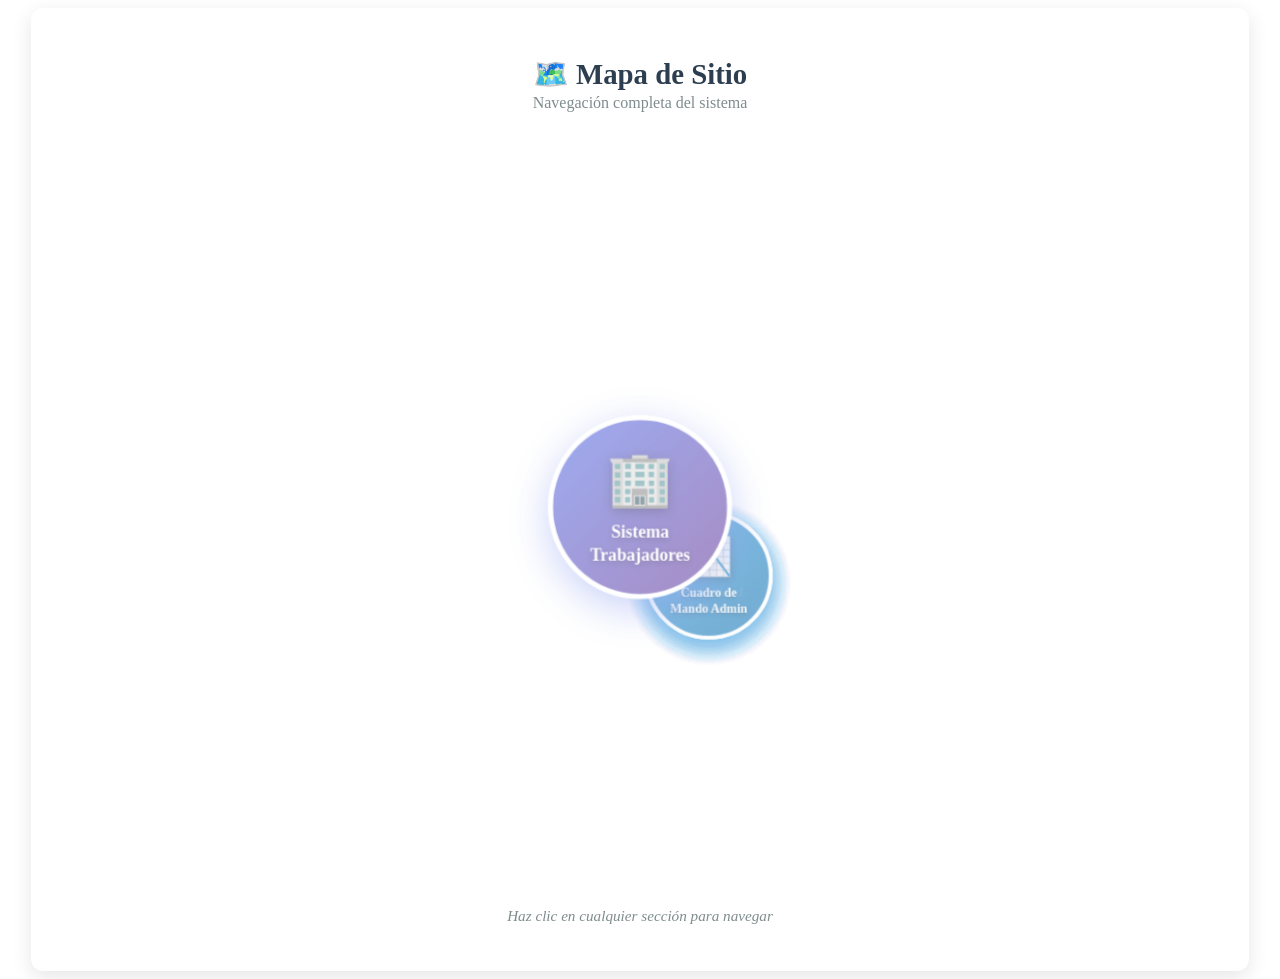
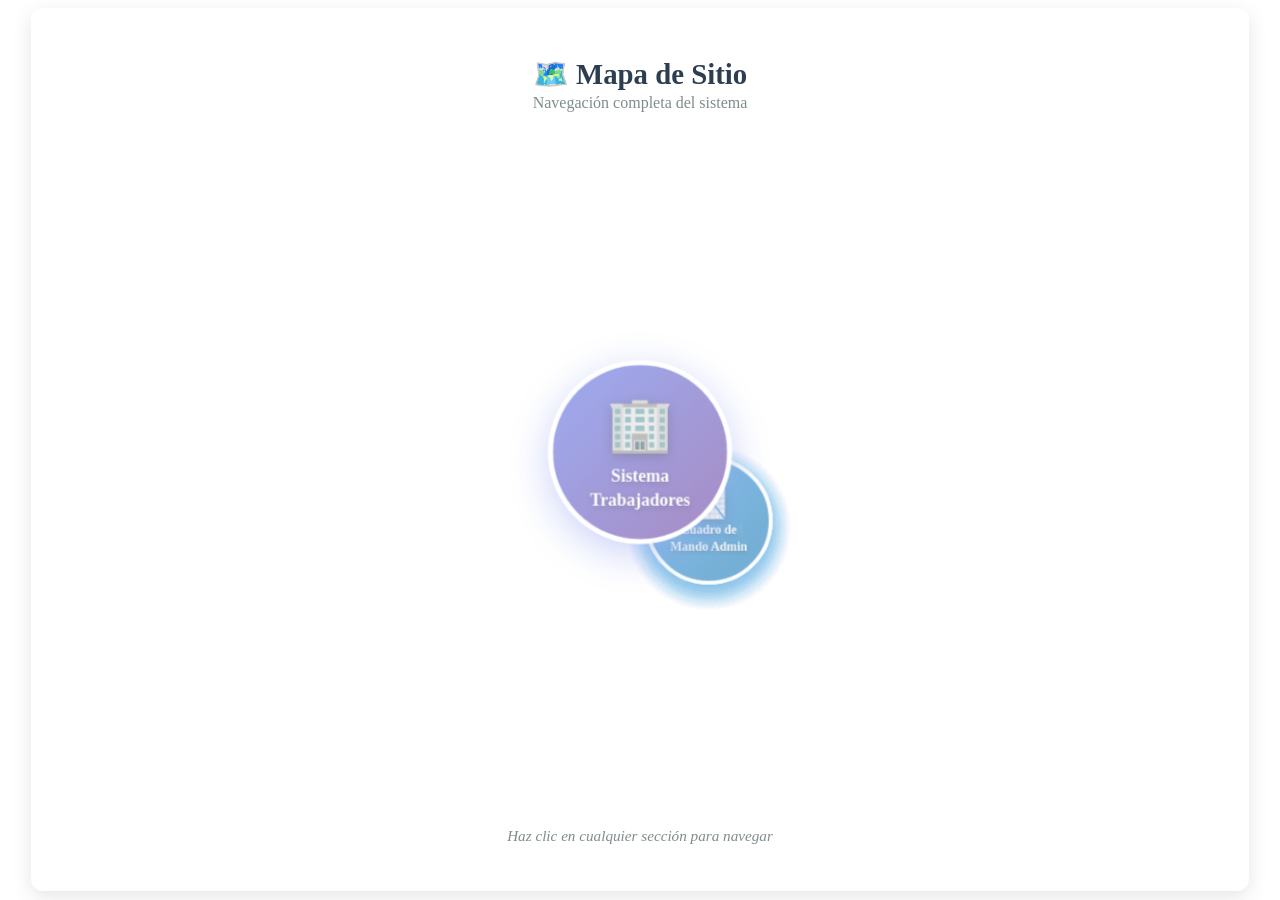

cambio iconos mapa de sitio

--- a/frontend/css/sitemap.css
+++ b/frontend/css/sitemap.css
@@ -35,7 +35,7 @@
   color: #7f8c8d;
   font-size: 1em;
   margin-top: -5px;
-  margin-bottom: 40px;
+  margin-bottom: 10px;
   font-weight: 500;
   align-self: center; /* Centra solo el subtítulo */
 }
@@ -45,7 +45,7 @@
   position: relative;
   width: 750px;
   height: 750px;
-  margin: 30px auto;
+  margin: 5px auto;
   animation: fadeIn 0.8s ease-in-out;
   align-self: center; /* Centra la rueda */
 }
@@ -134,18 +134,26 @@
 }
 
 /* ✅ ESTILOS ESPECIALES PARA MODALIDADES */
-.modalidad-psicosocial .wheel-item-content {
-  background: linear-gradient(135deg, #9b59b6 0%, #8e44ad 100%);
-  box-shadow: 0 8px 25px rgba(155, 89, 182, 0.4);
-  border-color: #f1c40f;
+.modalidad-orden-servicio .wheel-item-content {
+  background: linear-gradient(135deg, #e67e22 0%, #d35400 100%);
+  box-shadow: 0 8px 25px rgba(230, 126, 34, 0.4);
+  border-color: #f9ca24;
   border-width: 5px;
 }
 
-.modalidad-sve .wheel-item-content {
-  background: linear-gradient(135deg, #56ab2f 0%, #a8e063 100%);
-  box-shadow: 0 8px 25px rgba(86, 171, 47, 0.4);
-  border-color: #27ae60;
+.modalidad-agendamiento .wheel-item-content {
+  background: linear-gradient(135deg, #00b894 0%, #00cec9 100%);
+  box-shadow: 0 8px 25px rgba(0, 184, 148, 0.4);
+  border-color: #81ecec;
   border-width: 5px;
+}
+
+.modalidad-orden-servicio .item-icon,
+.modalidad-agendamiento .item-icon {
+  display: flex;
+  align-items: center;
+  justify-content: center;
+  margin-bottom: 2px;
 }
 
 .wheel-item-content::before {
@@ -174,8 +182,8 @@
 }
 
 .item-icon {
-  font-size: 42px;
-  margin-bottom: 8px;
+  font-size: 32px;
+  margin-bottom: 2px;
   filter: drop-shadow(0 2px 5px rgba(0, 0, 0, 0.3));
   transition: all 0.3s ease;
   position: relative;
@@ -207,17 +215,17 @@
   border-width: 5px;
 }
 
-/* ✅ HOVER ESPECIAL PARA MODALIDAD PSICOSOCIAL */
-.modalidad-psicosocial:hover .wheel-item-content {
-  background: linear-gradient(135deg, #8e44ad 0%, #6c3483 100%);
-  box-shadow: 0 15px 45px rgba(155, 89, 182, 0.7);
-  border-color: #f39c12;
+/* ✅ HOVER ESPECIAL PARA ORDEN DE SERVICIO */
+.modalidad-orden-servicio:hover .wheel-item-content {
+  background: linear-gradient(135deg, #d35400 0%, #b7440a 100%);
+  box-shadow: 0 15px 45px rgba(230, 126, 34, 0.7);
+  border-color: #f9ca24;
 }
 
-/* ✅ HOVER ESPECIAL PARA MODALIDAD SVE */
-.modalidad-sve:hover .wheel-item-content {
-  background: linear-gradient(135deg, #a8e063 0%, #56ab2f 100%);
-  box-shadow: 0 15px 45px rgba(86, 171, 47, 0.7);
+/* ✅ HOVER ESPECIAL PARA AGENDAMIENTO */
+.modalidad-agendamiento:hover .wheel-item-content {
+  background: linear-gradient(135deg, #00cec9 0%, #00b894 100%);
+  box-shadow: 0 15px 45px rgba(0, 184, 148, 0.7);
   border-color: #f1c40f;
 }
 
@@ -331,7 +339,7 @@
   }
 
   .item-icon {
-    font-size: 36px;
+    font-size: 27px;
   }
 
   .item-text {
@@ -380,7 +388,7 @@
   }
 
   .item-icon {
-    font-size: 32px;
+    font-size: 24px;
   }
 
   .item-text {
@@ -439,7 +447,7 @@
   }
 
   .item-icon {
-    font-size: 26px;
+    font-size: 20px;
     margin-bottom: 4px;
   }
 
@@ -453,8 +461,8 @@
     border: 3px solid white;
   }
 
-  .modalidad-psicosocial .wheel-item-content,
-  .modalidad-sve .wheel-item-content {
+  .modalidad-orden-servicio .wheel-item-content,
+  .modalidad-agendamiento .wheel-item-content {
     border-width: 4px;
   }
 
@@ -490,7 +498,7 @@
   }
 
   .item-icon {
-    font-size: 22px;
+    font-size: 17px;
   }
 
   .item-text {
